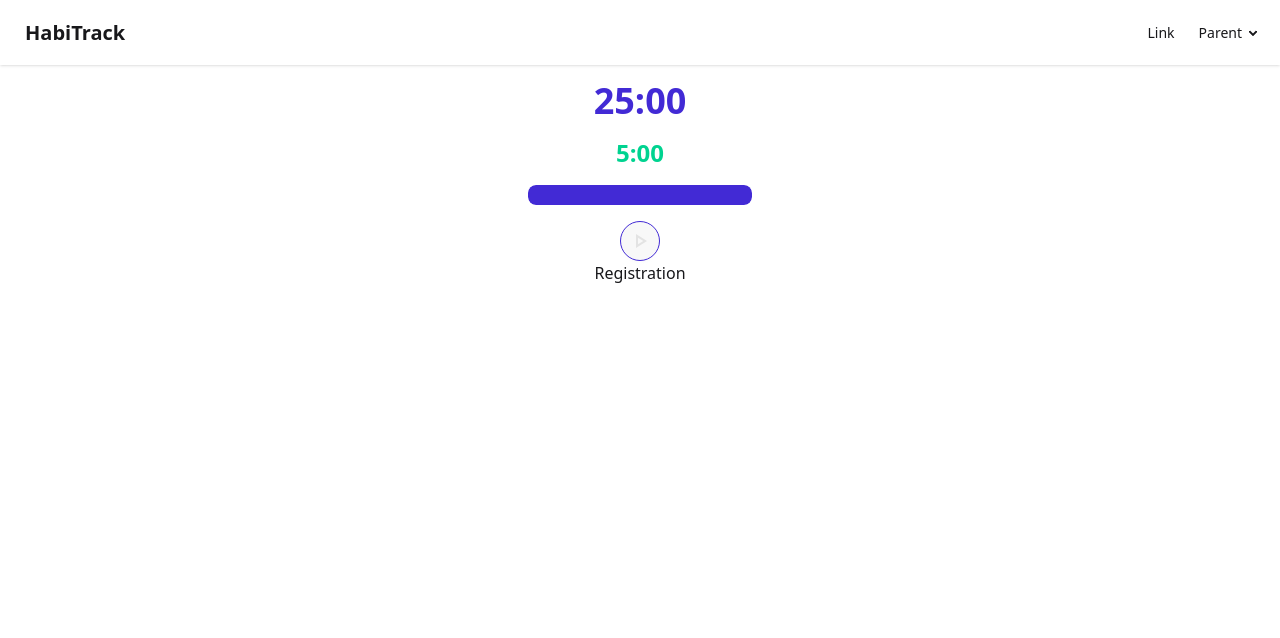
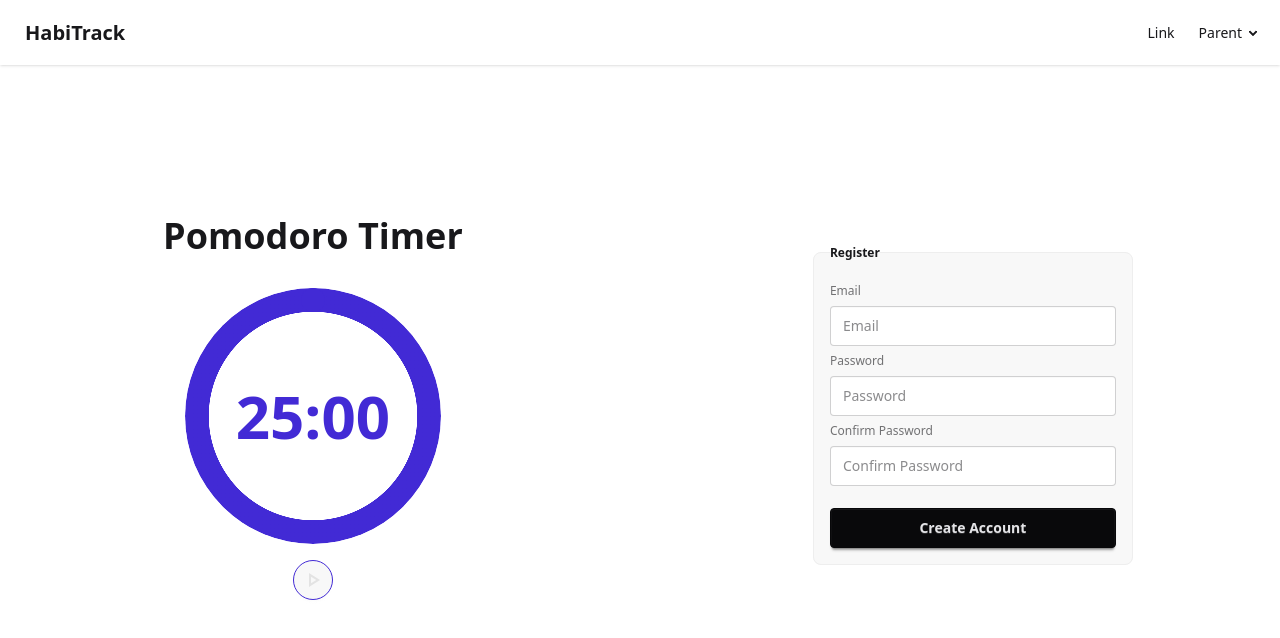
Before and after one commit to kingwell47/cs50-final-project, a React (Vite) app: page /register in a window 1280 px wide. Shown: the top 638 px of the page. Built offline with nearby package versions, Linux system fonts and the light colour scheme.

Commit message:
changed pomodoro again, added registration page

```diff
--- a/src/App.tsx
+++ b/src/App.tsx
@@ -8,7 +8,7 @@ import Layout from "./components/Layout";
 
 function App() {
   return (
-    <main className="flex flex-col justify-center items-center">
+    <main className="flex flex-col justify-center items-center md:h-lvh">
       <Layout>
         <Routes>
           <Route path="/" element={<Dashboard />} />
--- a/src/components/Layout.tsx
+++ b/src/components/Layout.tsx
@@ -4,10 +4,12 @@ import Pomodoro from "./Pomodoro";
 
 const Layout = ({ children }: { children: React.ReactNode }) => {
   return (
-    <div className="w-full">
+    <div className="w-full h-full">
       <NavBar />
-      <Pomodoro />
-      <div className="flex flex-col items-center">{children}</div>
+      <div className="flex flex-col md:flex-row md:w-full justify-around items-center lg:h-full gap-10 py-10 ">
+        <Pomodoro />
+        {children}
+      </div>
     </div>
   );
 };
--- a/src/components/NavBar.tsx
+++ b/src/components/NavBar.tsx
@@ -2,7 +2,7 @@ import React from "react";
 
 const NavBar = () => {
   return (
-    <div className="navbar bg-base-100 shadow-sm">
+    <div className="navbar bg-base-100 shadow-sm md:absolute">
       <div className="flex-1">
         <a className="btn btn-ghost text-xl">HabiTrack</a>
       </div>
--- a/src/components/Pomodoro.tsx
+++ b/src/components/Pomodoro.tsx
@@ -25,7 +25,7 @@ const Pomodoro = () => {
       // Determine what the next mode is
       const nextMode = modeRef.current === "work" ? "break" : "work";
       const nextSeconds =
-        (nextMode === "work" ? workMinutes : breakminutes) * 60;
+        (nextMode === "work" ? workMinutes : breakMinutes) * 60;
 
       // Set the next mode
       setMode(nextMode);
@@ -94,30 +94,27 @@ const Pomodoro = () => {
 
   return (
     <div
-      className={`flex flex-col justify-center items-center gap-4 mt-4 ${
+      className={`flex flex-col justify-center items-center gap-4 mt-4 px-4 ${
         mode === "work" ? "text-primary" : "text-success"
       }`}
     >
-      <div className="flex justify-between items-center gap-6">
-        <label htmlFor="progress" className="text-4xl font-bold">
-          {minutes}:{seconds < 10 ? "0" + seconds : seconds}
-        </label>
+      <h1 className="font-bold text-4xl text-center mb-4 text-base-content">
+        Pomodoro Timer
+      </h1>
+      <div
+        className="radial-progress text-6xl font-bold"
+        style={
+          {
+            "--value": `${percentage}`,
+            "--size": "16rem",
+            "--thickness": "1.5rem",
+          } as React.CSSProperties
+        }
+        aria-valuenow={percentage}
+        role="progressbar"
+      >
+        {minutes}:{seconds < 10 ? "0" + seconds : seconds}
       </div>
-      {isPaused && (
-        <div className="flex justify-between items-center gap-6">
-          <div className="text-2xl font-bold text-success">
-            {breakMinutes}:00
-          </div>
-        </div>
-      )}
-      <progress
-        className={`progress w-56 h-5 ${
-          mode === "work" ? "progress-primary" : "progress-success"
-        }`}
-        value={percentage}
-        max="100"
-        id="progress"
-      />
       <div>
         {isPaused ? (
           <PlayButton
--- a/src/pages/Registration.tsx
+++ b/src/pages/Registration.tsx
@@ -1,7 +1,21 @@
 import React from "react";
 
 const Registration = () => {
-  return <div>Registration</div>;
+  return (
+    <fieldset className="fieldset bg-base-200 border-base-300 rounded-box w-xs border p-4">
+      <legend className="fieldset-legend">Register</legend>
+
+      <label className="label">Email</label>
+      <input type="email" className="input" placeholder="Email" />
+
+      <label className="label">Password</label>
+      <input type="password" className="input" placeholder="Password" />
+      <label className="label">Confirm Password</label>
+      <input type="password" className="input" placeholder="Confirm Password" />
+
+      <button className="btn btn-neutral mt-4">Create Account</button>
+    </fieldset>
+  );
 };
 
 export default Registration;
```
